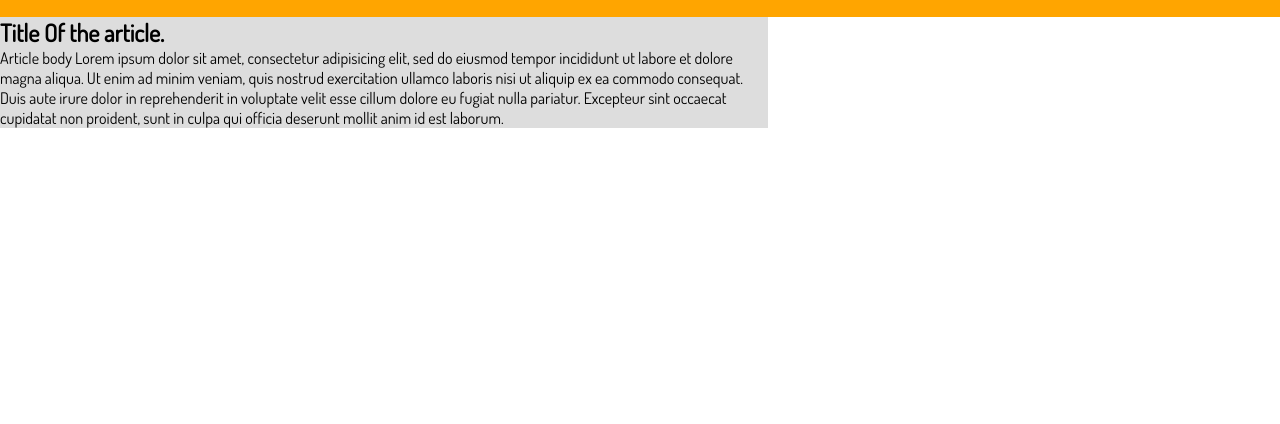
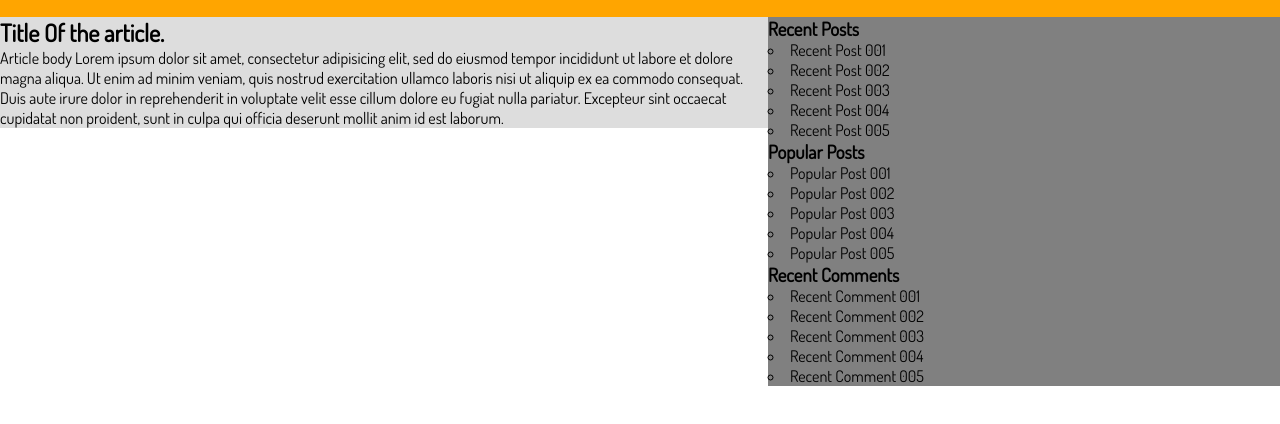
Before and after one commit to mamunmorshed/git_basics, a plain HTML site: page index.html in a window 1280 px wide. Shown: the part 64-488 px from the top of the page. Drawn offline with Linux system fonts and the light colour scheme; files whose address does not match are found by name.

Commit message:
Aside Added

```diff
--- a/assets/styles/style.css
+++ b/assets/styles/style.css
@@ -27,4 +27,9 @@ div.content_wrapper{
 aside{
 	width: 40%;
 	float: left;
+	background: gray;
 }
+aside ul li{
+	list-style-position: inside;
+	list-style-type: circle;
+}
--- a/index.html
+++ b/index.html
@@ -34,7 +34,36 @@
 	</div>
 
 	<aside>
-
+		<div>
+			<h3>Recent Posts</h3>
+			<ul>
+				<li>Recent Post 001</li>
+				<li>Recent Post 002</li>
+				<li>Recent Post 003</li>
+				<li>Recent Post 004</li>
+				<li>Recent Post 005</li>
+			</ul>
+		</div>
+		<div>
+			<h3>Popular Posts</h3>
+			<ul>
+				<li>Popular Post 001</li>
+				<li>Popular Post 002</li>
+				<li>Popular Post 003</li>
+				<li>Popular Post 004</li>
+				<li>Popular Post 005</li>
+			</ul>
+		</div>
+		<div>
+			<h3>Recent Comments</h3>
+			<ul>
+				<li>Recent Comment 001</li>
+				<li>Recent Comment 002</li>
+				<li>Recent Comment 003</li>
+				<li>Recent Comment 004</li>
+				<li>Recent Comment 005</li>
+			</ul>
+		</div>
 	</aside>
 </div>
 
```
